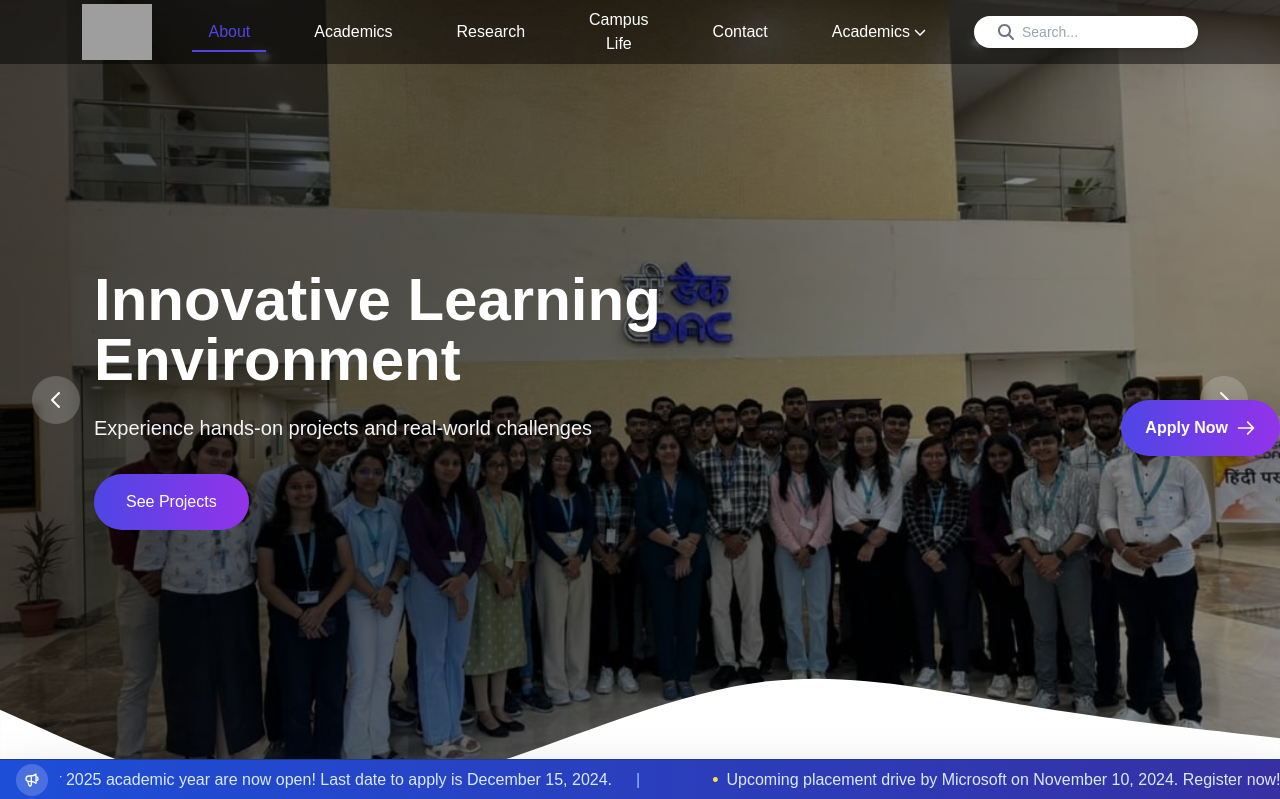
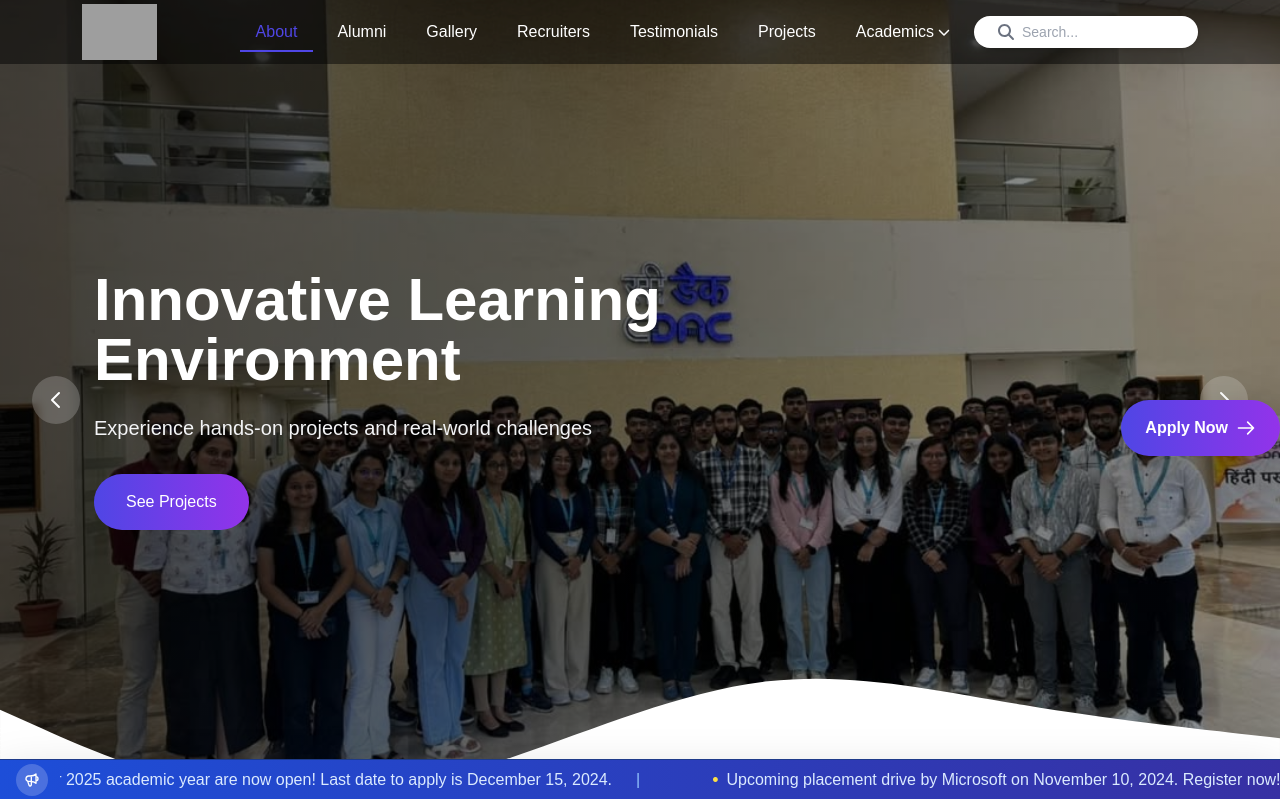
Before and after one commit to Webmaster-CHARUSAT/KDPIT_react, a React (Create React App) app: page / in a window 1280 px wide. Shown: the top 799 px of the page. Built offline with nearby package versions, Linux system fonts and the light colour scheme; grey boxes are pictures that could not be loaded.

Commit message:
Navbar updated

```diff
--- a/src/components/Clubs.js
+++ b/src/components/Clubs.js
@@ -165,7 +165,7 @@ const Clubs = () => {
 
   return (
     <section
-      id="student-clubs"
+      id="clubs"
       className="relative min-h-screen bg-fixed bg-cover bg-center bg-no-repeat flex items-center py-20 overflow-hidden"
       style={{
         backgroundImage: "linear-gradient(rgba(0,0,0,0.6), rgba(0,0,0,0.6)), url('https://images.unsplash.com/photo-1529390079861-591de354faf5?ixlib=rb-4.0.3&ixid=M3wxMjA3fDB8MHxwaG90by1wYWdlfHx8fGVufDB8fHx8fA%3D%3D&auto=format&fit=crop&w=2070&q=80')"
--- a/src/components/Contact.js
+++ b/src/components/Contact.js
@@ -5,7 +5,7 @@ import { faFacebookF, faTwitter, faLinkedinIn, faInstagram } from '@fortawesome/
 
 const Contact = () => {
   return (
-    <section id="contact" className=" py-0"
+    <section id="contact" className=" py-10"
   style={{backgroundColor: 'var(--section-bg)'}}>
       <div className="container mx-auto px-4 ">
         <div className="text-center mb-8">
--- a/src/components/Navbar.js
+++ b/src/components/Navbar.js
@@ -590,14 +590,17 @@ import { motion, AnimatePresence } from "framer-motion";
 
 // Example sections (replace with your actual)
 const sections = {
-  about: { id: "about", label: "About", path: "/#about" },
-  academics: { id: "academics", label: "Academics", path: "/#academics" },
-  research: { id: "research", label: "Research", path: "/#research" },
-  campus: { id: "campus", label: "Campus Life", path: "/#campus" },
-  contact: { id: "contact", label: "Contact", path: "/#contact" },
-  clubs: { id: "clubs", label: "Clubs", path: "/#clubs" },
-  certifications: { id: "certifications", label: "Certifications", path: "/#certifications" },
-  chapters: { id: "chapters", label: "Chapters", path: "/#chapters" },
+    // home: { id: '#home', label: 'Home', path: '/' },
+    about: { id: 'about', label: 'About', path: '/#about' },
+  clubs: { id: 'clubs', label: 'Student Clubs', path: '/#clubs' },
+  certifications: { id: 'certifications', label: 'Certifications', path: '/#certifications' },
+  chapters: { id: 'chapters', label: 'Student Chapters', path: '/#chapters' },
+  alumni: { id: 'alumni', label: 'Alumni', path: '/#alumni' },
+  gallery: { id: 'gallery', label: 'Gallery', path: '/#gallery' },
+  recruiters: { id: 'recruiters', label: 'Recruiters', path: '/#recruiters' },
+  testimonials: { id: 'testimonials', label: 'Testimonials', path: '/#testimonials' },
+  projects: { id: 'projects', label: 'Projects', path: '/projects' },
+  // faculty: { id: '/faculty', label: 'Faculty & Staff', path: '/faculty' }
 };
 
 const Navbar = () => {
@@ -676,7 +679,7 @@ const Navbar = () => {
         </Link>
 
         {/* Desktop Menu */}
-        <div className="hidden lg:flex items-center space-x-8 ml-10">
+        <div className="hidden lg:flex items-center space-x-2 ml-10">
           {Object.entries(sections).map(([key, s]) =>
             ["clubs", "certifications", "chapters"].includes(key) ? null : (
               <button
```
